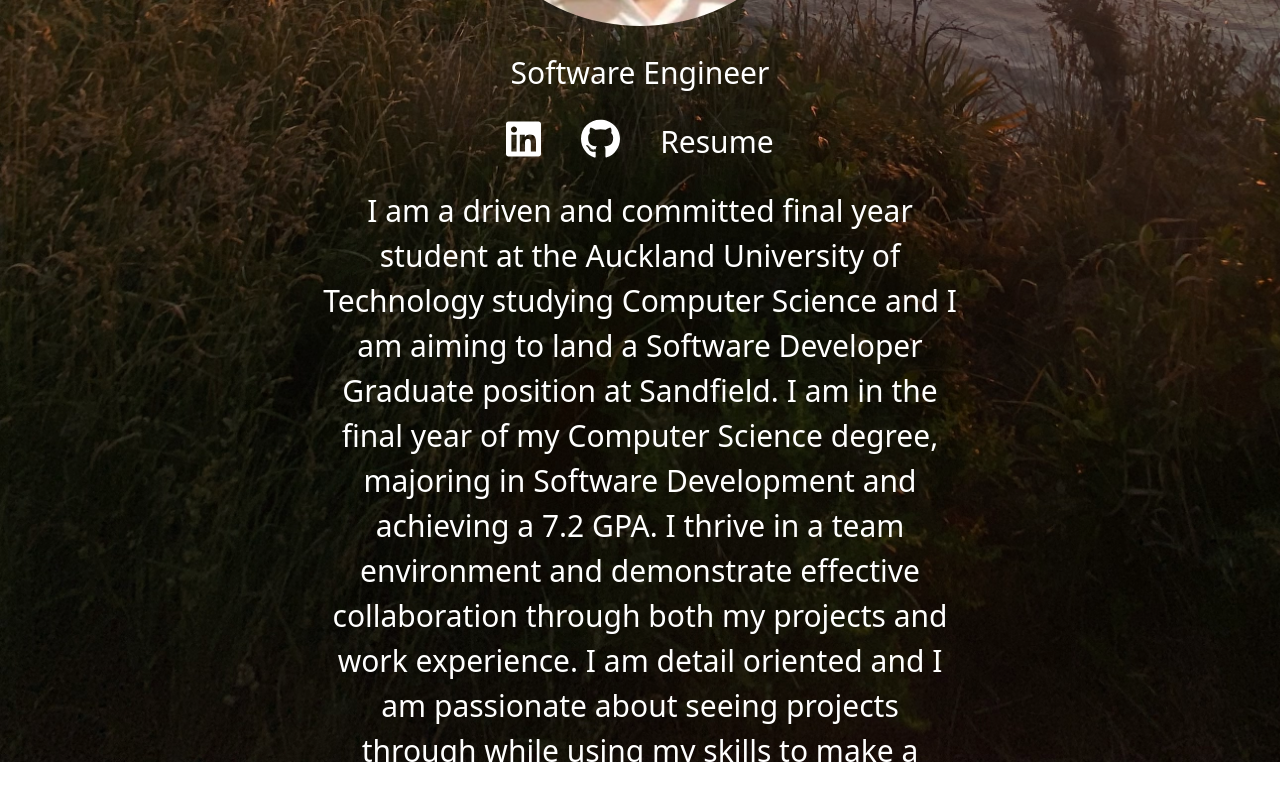
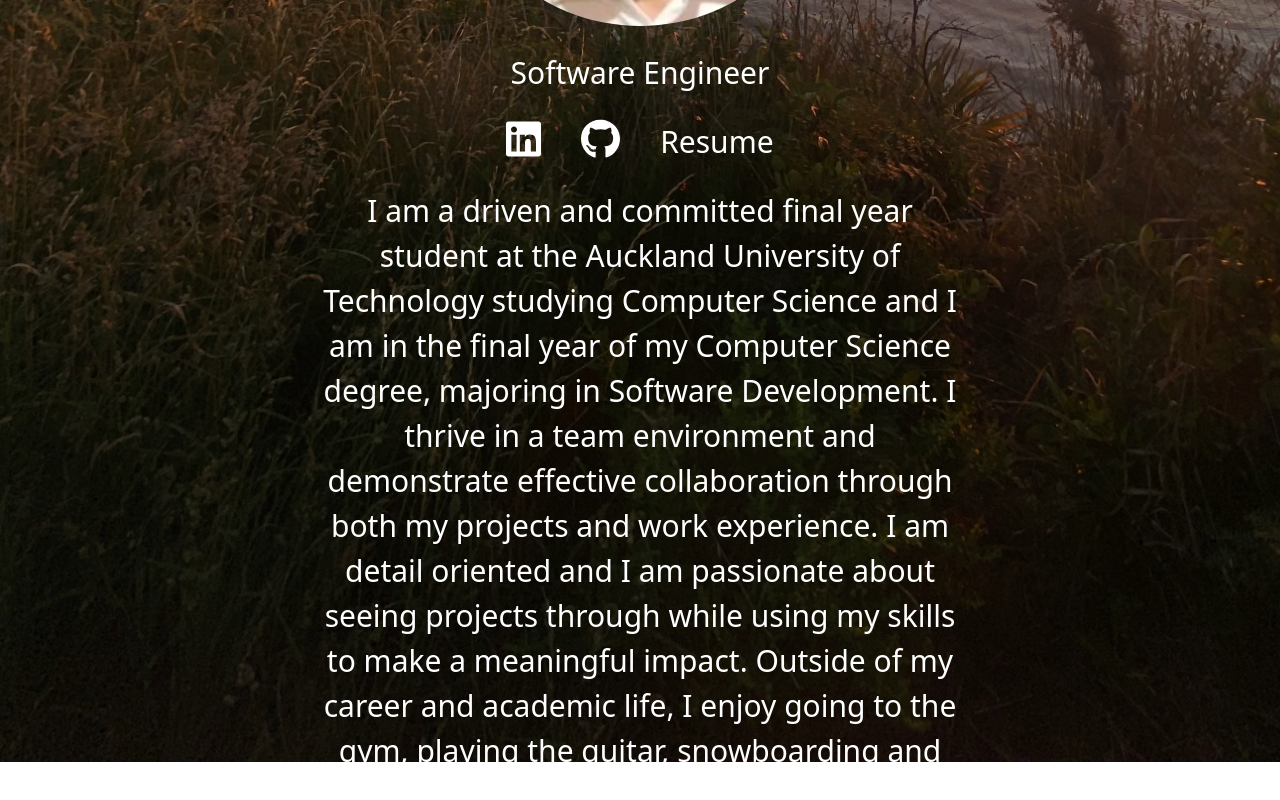
Before and after one commit to JakoNito/Personal-Website, a React (Create React App) app: page / in a window 1280 px wide. Shown: the part 1238-2038 px from the top of the page. Built offline with nearby package versions, Linux system fonts and the light colour scheme.

Commit message:
Change links to open in new tab

```diff
--- a/src/components/Profile.jsx
+++ b/src/components/Profile.jsx
@@ -13,9 +13,8 @@ function Profile() {
                 <div className="mx-[25%]">
                     <p>
                         I am a driven and committed final year student at the Auckland University of Technology studying Computer Science
-                        and I am aiming to land a Software Developer Graduate position at Sandfield. I am in the final year of my Computer Science
-                        degree, majoring in Software Development and achieving a 7.2 GPA. I thrive in a team environment and demonstrate effective
-                        collaboration through both my projects and work experience. I am detail oriented and I am passionate about seeing projects
+                        and I am in the final year of my Computer Science degree, majoring in Software Development. I thrive in a team environment
+                        and demonstrate effective collaboration through both my projects and work experience. I am detail oriented and I am passionate about seeing projects
                         through while using my skills to make a meaningful impact. Outside of my career and academic life, I enjoy going to the gym,
                         playing the guitar, snowboarding and playing basketball.
                     </p>
--- a/src/components/SocialRow.jsx
+++ b/src/components/SocialRow.jsx
@@ -2,11 +2,11 @@ function SocialRow() {
     return (
         <div className="flex justify-center gap-10 ">
             {/* Linkedin */}
-            <a href='https://www.linkedin.com/in/jan-karlo-nito/'>
+            <a href='https://www.linkedin.com/in/jan-karlo-nito/' target="_blank" rel="noopener noreferrer">
                 <img src='Linkedin.svg' className='pointer-events-none h-12 xs:sm:h-72 md:xl:h-10' alt='Linkedin'></img>
             </a>
             {/* GitHub */}
-            <a href='https://github.com/JakoNito/'>
+            <a href='https://github.com/JakoNito/' target="_blank" rel="noopener noreferrer">
                 <img src='GitHub.svg' className='pointer-events-none h-12 xs:sm:h-72 md:xl:h-10' alt='GitHub'></img>
             </a>
             {/* Resume */}
```
